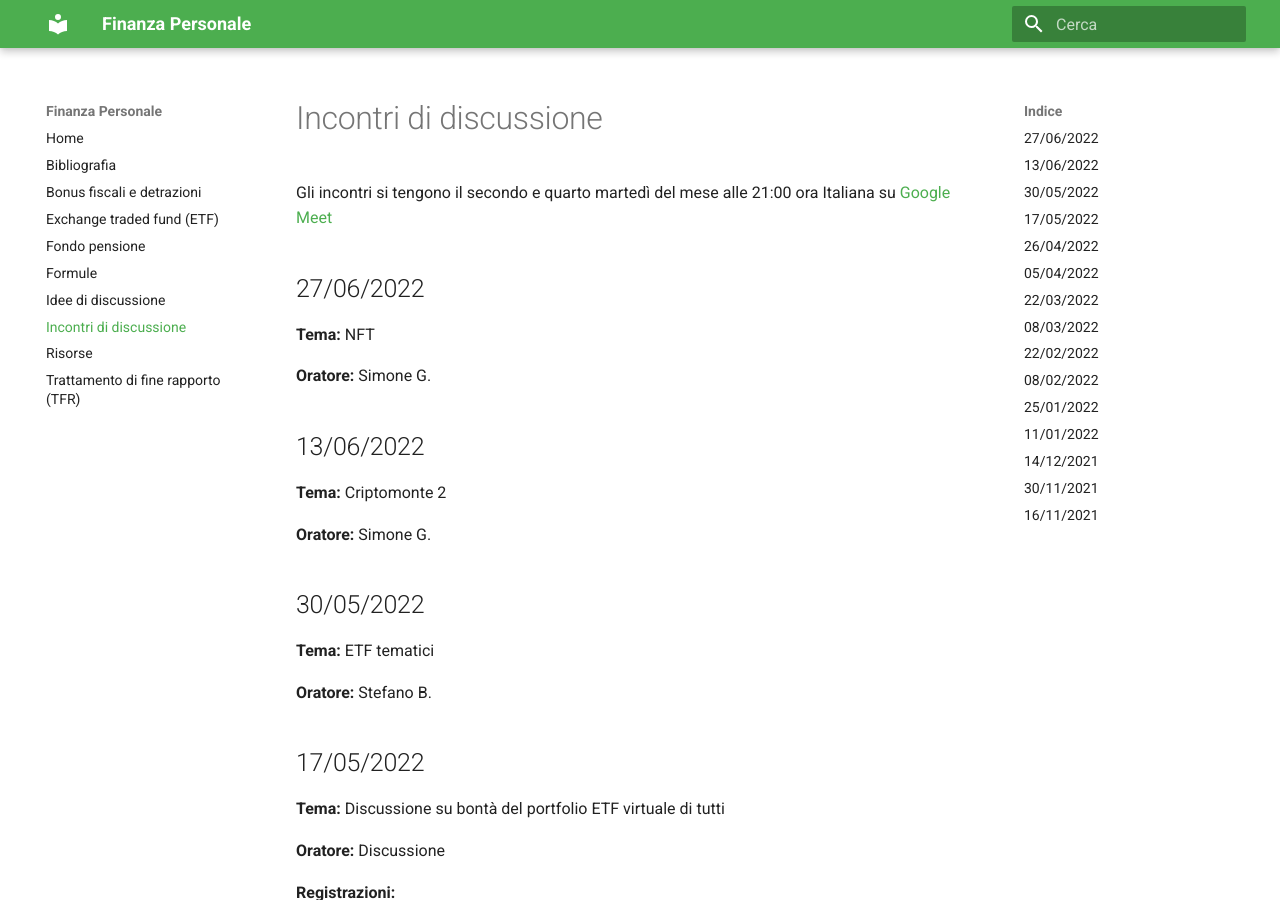
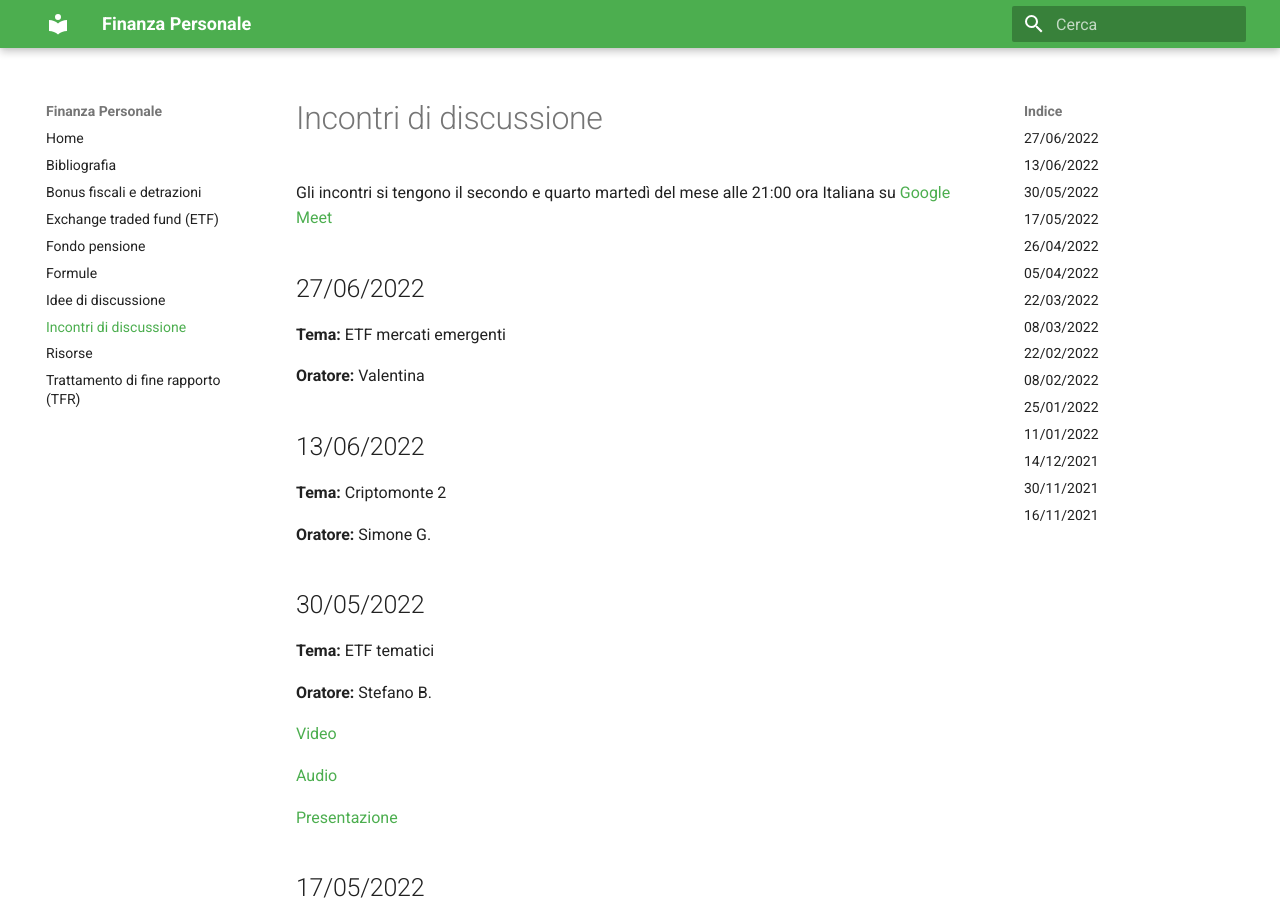
Before and after one commit to simgunz/wiki-finanza-personale, an MkDocs documentation site: the page built from docs/incontri.md, in a window 1280 px wide and 900 px high. Built offline with MkDocs 1.6.1 and Material for MkDocs 9.7.7, drawn with Linux system fonts in a browser that asks for light colours.

Commit message:
Aggiornata pagina incontri

```diff
--- a/docs/incontri.md
+++ b/docs/incontri.md
@@ -4,9 +4,9 @@ Gli incontri si tengono il secondo e quarto martedì del mese alle 21:00 ora Ita
 
 ## 27/06/2022
 
-**Tema:** NFT
+**Tema:** ETF mercati emergenti
 
-**Oratore:** Simone G.
+**Oratore:** Valentina
 
 ## 13/06/2022
 
@@ -19,6 +19,12 @@ Gli incontri si tengono il secondo e quarto martedì del mese alle 21:00 ora Ita
 **Tema:** ETF tematici
 
 **Oratore:** Stefano B.
+
+[Video](https://drive.google.com/file/d/1k8TSP4vInpX63pLqv6GmNrY5b8WQoyxi/view?usp=sharing)
+
+[Audio](https://drive.google.com/file/d/1k8TSP4vInpX63pLqv6GmNrY5b8WQoyxi/view?usp=sharing)
+
+[Presentazione](https://docs.google.com/presentation/d/1CwSW5pZr8GsdEyCw6bDDvE4WLNyY9B2JJayWNC9HvB4/edit?usp=sharing)
 
 ## 17/05/2022
 
```
